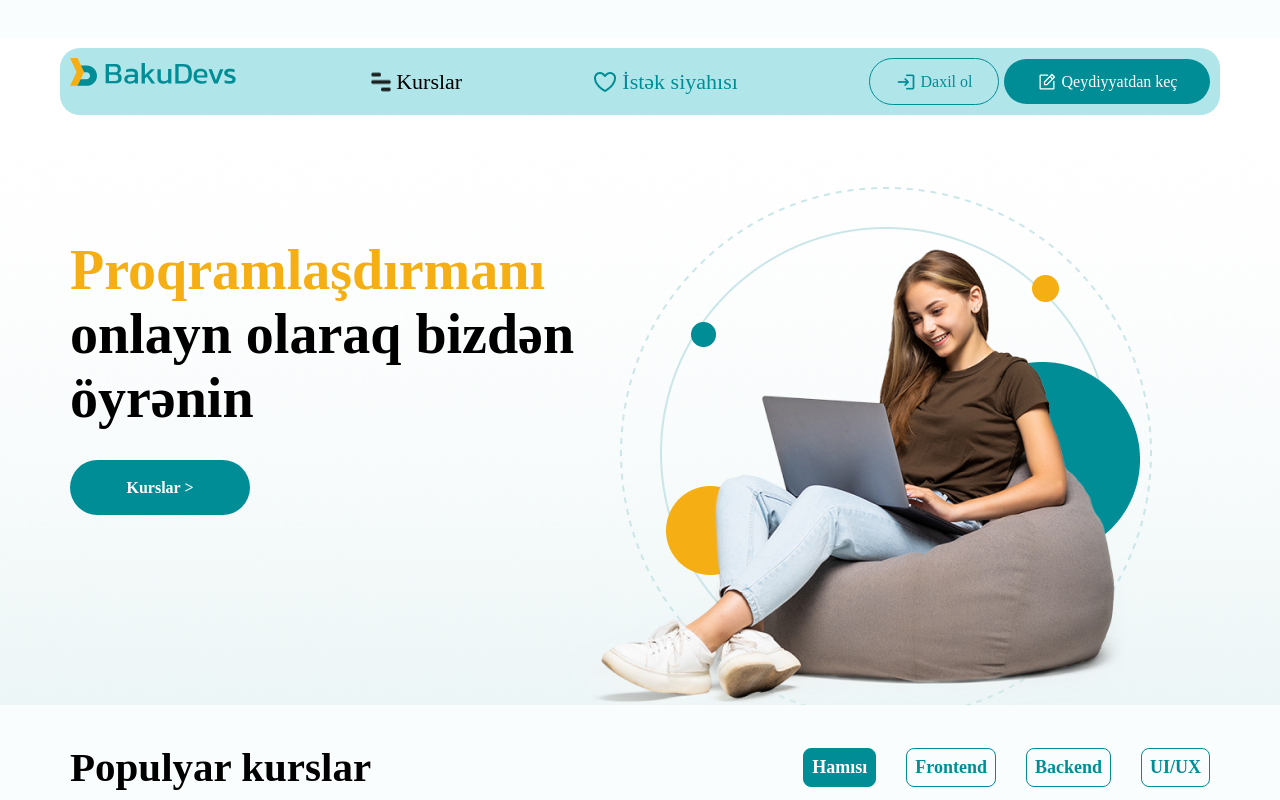
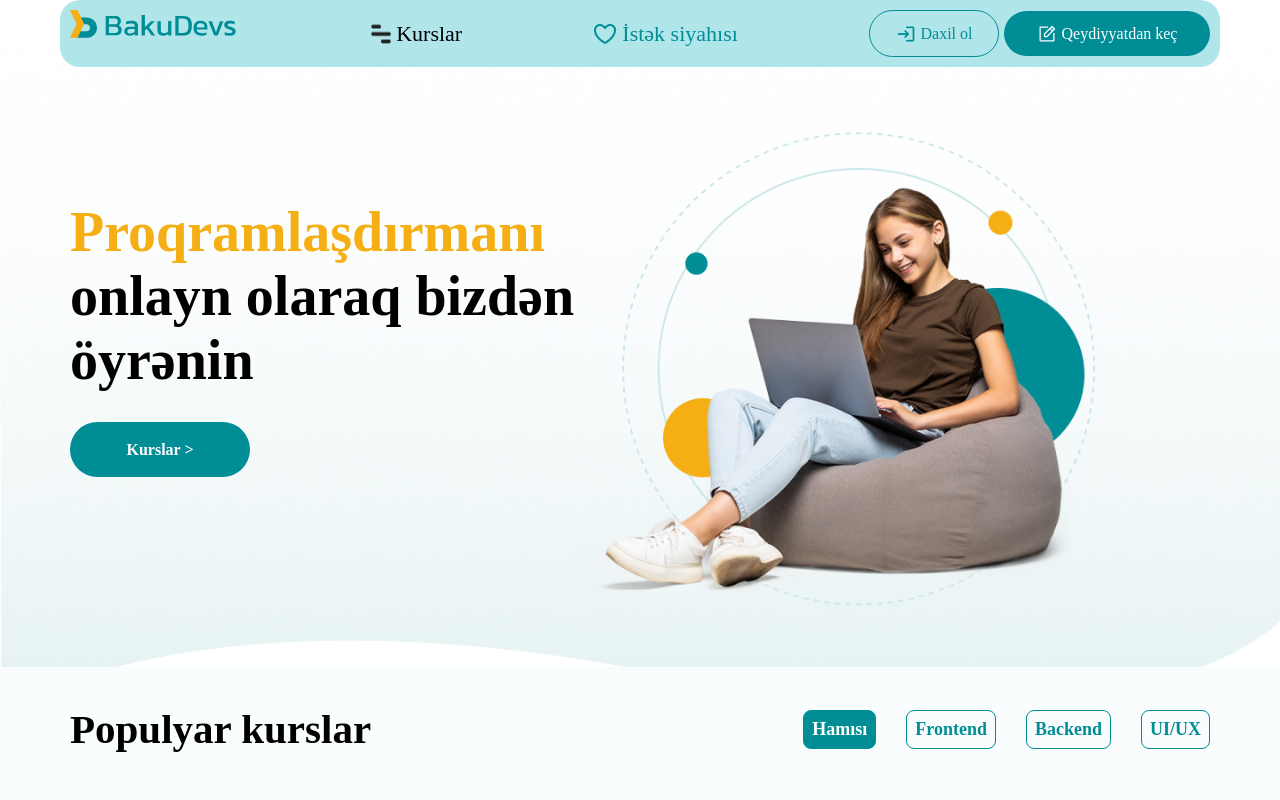
Before and after one commit to karimliaghabala/jed-academy-html-css-task-bakuDev-, a plain HTML site: page index.html in a window 1280 px wide. Shown: the top 800 px of the page. Drawn offline with Linux system fonts and the light colour scheme.

Commit message:
update nav

```diff
--- a/css/about.css
+++ b/css/about.css
@@ -32,6 +32,7 @@
   transition: 800ms;
   position: fixed;
   z-index: 1;
+  top: -10px;
 }
 .navbar > img {
   width: 165px;
--- a/css/contact.css
+++ b/css/contact.css
@@ -33,6 +33,7 @@
   transition: 800ms;
   position: fixed;
   z-index: 1;
+  top: -10px;
 }
 .navbar > img {
   width: 165px;
--- a/css/forgetpassword.css
+++ b/css/forgetpassword.css
@@ -32,6 +32,7 @@
   transition: 800ms;
   position: fixed;
   z-index: 1;
+  top: -10px;
 }
 .navbar > img {
   width: 165px;
--- a/css/kursContent.css
+++ b/css/kursContent.css
@@ -32,6 +32,7 @@
   transition: 800ms;
   position: fixed;
   z-index: 1;
+  top: -10px;
 }
 .navbar > img {
   width: 165px;
--- a/css/kursList.css
+++ b/css/kursList.css
@@ -32,6 +32,7 @@
   transition: 800ms;
   position: fixed;
   z-index: 1;
+  top: -10px;
 }
 .navbar > img {
   width: 165px;
--- a/css/login.css
+++ b/css/login.css
@@ -32,6 +32,7 @@
   transition: 800ms;
   position: fixed;
   z-index: 1;
+  top: -10px;
 }
 .navbar > img {
   width: 165px;
--- a/css/signUp.css
+++ b/css/signUp.css
@@ -32,6 +32,7 @@
   transition: 800ms;
   position: fixed;
   z-index: 1;
+  top: -10px;
 }
 .navbar > img {
   width: 165px;
--- a/css/style.css
+++ b/css/style.css
@@ -17,14 +17,14 @@
 /*>>>>>>>>>>>>>>>>>>>>>>> first section start<<<<<<<<<<<<<<<<<<<<*/
 
 .section-1 {
-  width: 1440px;
+  width: 100% ;
   background-image: url(../images/section1-img/background.png);
   background-repeat: no-repeat;
   background-size: cover;
   display: flex;
   flex-direction: column;
   align-items: center;
-  margin: 38px 0;
+  margin-bottom: 38px;
   transition: 800ms;
   padding-bottom: 190px;
 }
@@ -34,6 +34,7 @@
   justify-content: space-between;
   position: fixed;
   z-index: 1;
+  top: -10px;
   background-color: #84d9dfa4;
   border-radius: 20px;
   padding: 10px;
```
